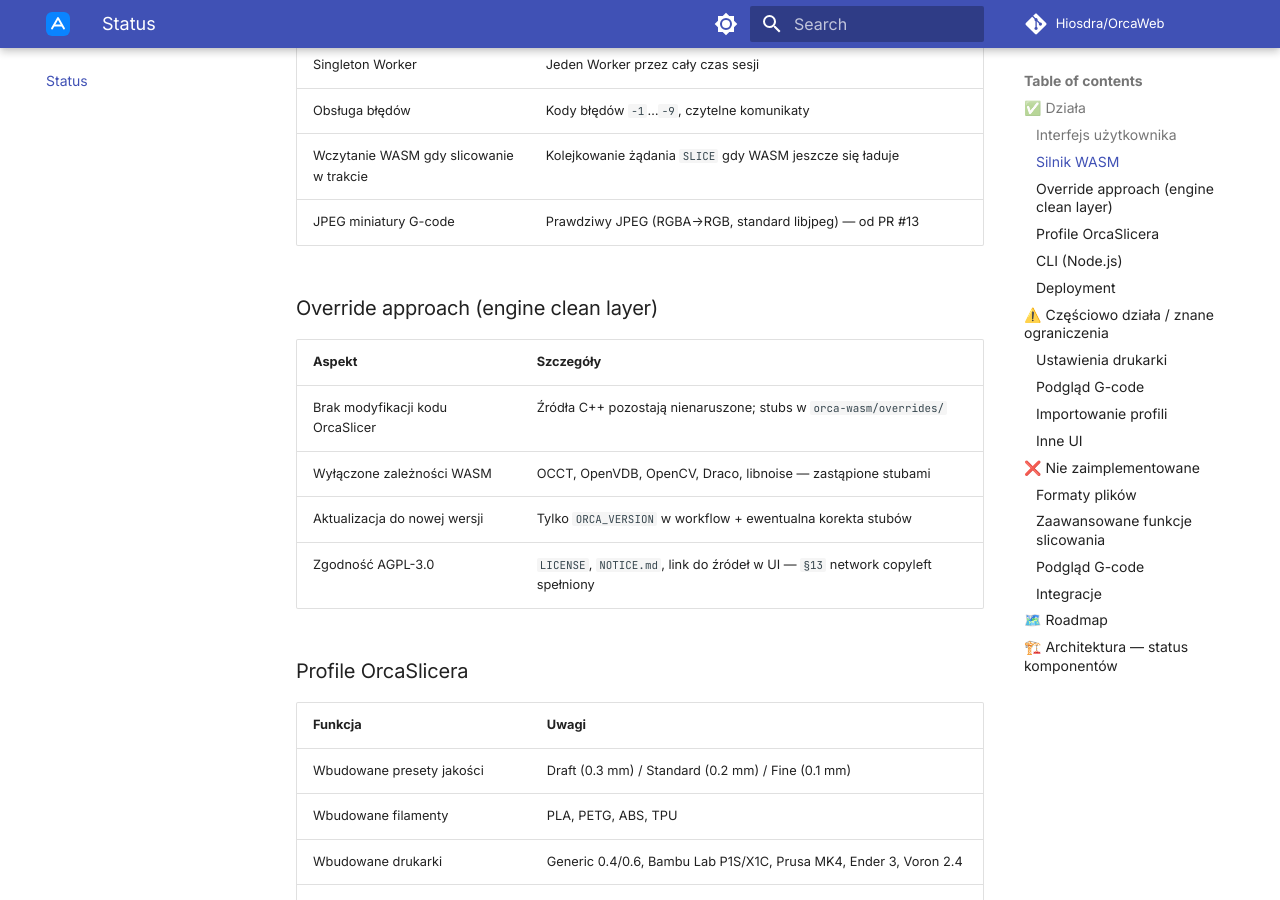
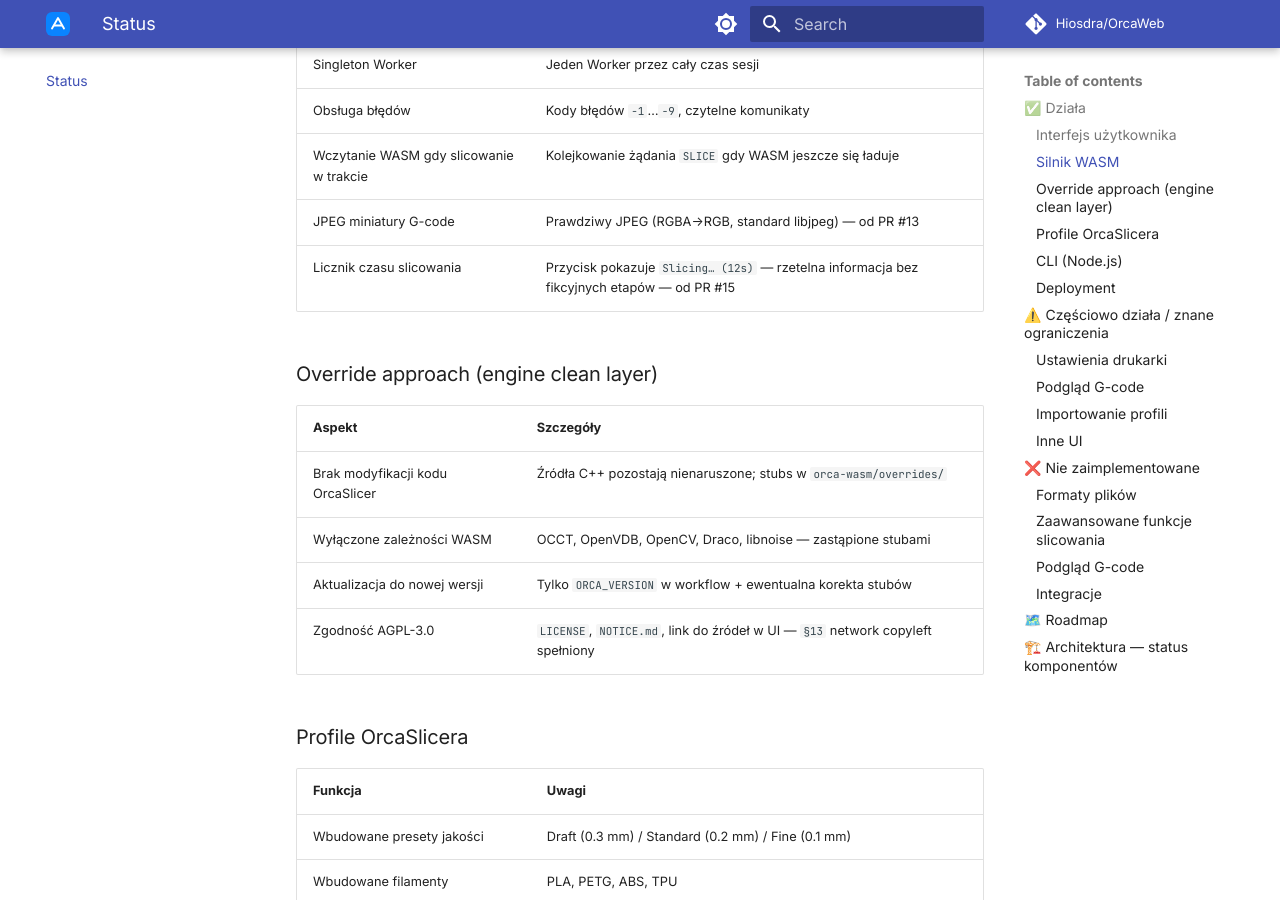
Before and after one commit to Hiosdra/OrcaWeb, an MkDocs documentation site: the page built from mkdocs-docs/status.md, in a window 1280 px wide and 900 px high, scrolled down 1457 px. Built offline with MkDocs 1.6.1 and Material for MkDocs 9.7.7, drawn with Linux system fonts in a browser that asks for light colours; comment, search, counter and statistics services are not loaded; some of the changed text lies outside the part shown.

Commit message:
docs(status): mark slicing timer done, update PR ref to #15
Co-Authored-By: Claude Sonnet 4.6 <noreply@anthropic.com>

```diff
--- a/mkdocs-docs/status.md
+++ b/mkdocs-docs/status.md
@@ -2,7 +2,7 @@
 
 Ten dokument opisuje aktualny stan projektu: zaimplementowane funkcje, znane ograniczenia i planowane ulepszenia.
 
-Ostatnia aktualizacja: **2026-06-13** · wersja silnika: **OrcaSlicer v2.3.2** (własny build, wdrożony na produkcji) · wersja aplikacji: **PR #12 merged**
+Ostatnia aktualizacja: **2026-06-13** · wersja silnika: **OrcaSlicer v2.3.2** (własny build, wdrożony na produkcji) · wersja aplikacji: **PR #15 merged**
 
 ---
 
@@ -36,6 +36,7 @@ Ostatnia aktualizacja: **2026-06-13** · wersja silnika: **OrcaSlicer v2.3.2** (
 | Obsługa błędów | Kody błędów `-1`…`-9`, czytelne komunikaty |
 | Wczytanie WASM gdy slicowanie w trakcie | Kolejkowanie żądania `SLICE` gdy WASM jeszcze się ładuje |
 | JPEG miniatury G-code | Prawdziwy JPEG (RGBA→RGB, standard libjpeg) — od PR #13 |
+| Licznik czasu slicowania | Przycisk pokazuje `Slicing… (12s)` — rzetelna informacja bez fikcyjnych etapów — od PR #15 |
 
 ### Override approach (engine clean layer)
 
@@ -164,6 +164,7 @@ v0.3  ── ✅ Własny build WASM v2.3.2 (bez slicer.data)
       ── ✅ AGPL-3.0 compliance
       ── ✅ Override approach (engine clean layer)
       ── ✅ Prawdziwy JPEG (PR #13)
+      ── ✅ Licznik czasu slicowania (PR #15)
       ── Kolorowanie G-code wg typu ruchu
       ── PWA / Service Worker
 
```
Also changed, not shown: other parts of mkdocs-docs/status.md (+0 -1 lines).
